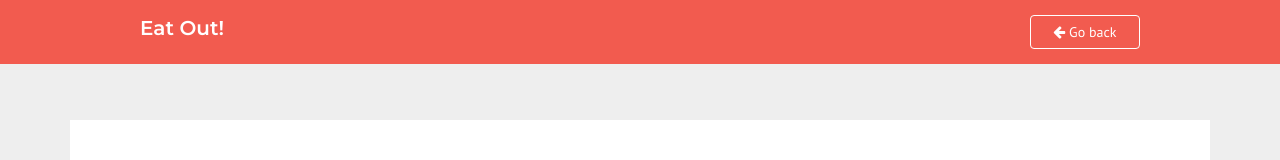
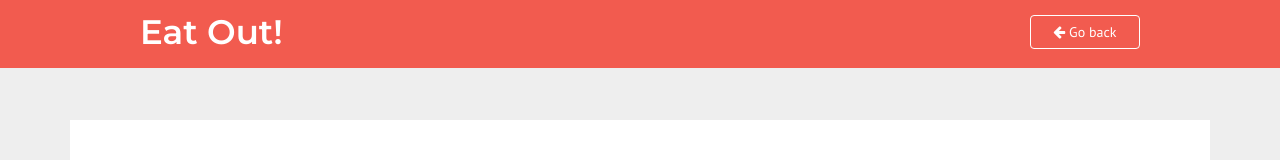
Before and after one commit to marioterron/eat-out, a website: page detail.html in a window 1280 px wide. Shown: the top 160 px of the page. Drawn offline with nearby package versions, Linux system fonts and the light colour scheme; some packages are replaced by stand-ins of ours.

Commit message:
updated header styles

```diff
--- a/scss/partials/_header.scss
+++ b/scss/partials/_header.scss
@@ -36,7 +36,10 @@
 
 		h2 {
 			display: inline-block;
-			font-size: 2rem;
+			font-size: 34px;
+			a{
+				text-decoration: none;
+			}
 		}
 	}
 
```
Also changed, not shown: css/styles.css.
